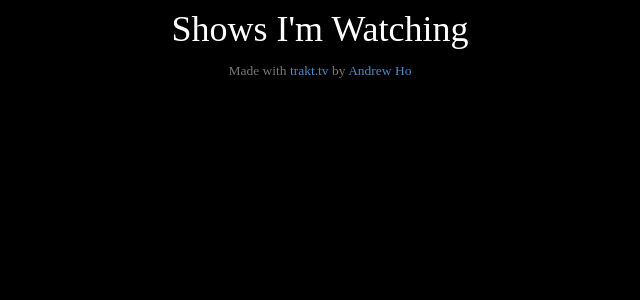
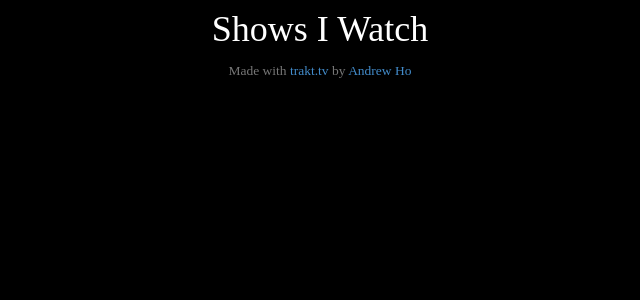
Before and after one commit to andrewh0/tv-forecast, a Flask app: template templates/index.html in a window 1280 px wide. Shown: the top 300 px of the page, without its empty margins (320-960 px from the left). Run offline with Flask 2, Linux system fonts and the light colour scheme; the template is opened without the code that fills it, so the values that code supplies are empty; some libraries are stand-ins or nearby versions.

Commit message:
changed title, removed bootstrap.js

```diff
--- a/templates/index.html
+++ b/templates/index.html
@@ -4,12 +4,12 @@
 	<meta name="viewport" content="width=device-width, initial-scale=1, minimal-ui">
 	<link href="{{ url_for('static', filename='css/bootstrap.css') }}" rel="stylesheet">
 	<link href="{{ url_for('static', filename='css/custom.css') }}" rel="stylesheet">
-	<script src="{{ url_for('static', filename='js/bootstrap.js') }}"></script>
+	<!--<script src="{{ url_for('static', filename='js/bootstrap.js') }}"></script>-->
 	<link href='http://fonts.googleapis.com/css?family=Lato' rel='stylesheet' type='text/css'>
-	<title>Shows I'm Watching</title>
+	<title>Shows I Watch</title>
 </head>
 <body>
-	<h1 class="text-center" style="margin-bottom:0px; margin-top:10px; font-family:'Futura'; color:#FFF">Shows I'm Watching</h1>
+	<h1 class="text-center" style="margin-bottom:0px; margin-top:10px; font-family:'Futura'; color:#FFF">Shows I Watch</h1>
 	<div class="container-fluid" style ="padding:0px; background-color:#FFF;">
 		{% for day in tv_data %}
 			<div class="row">
```
